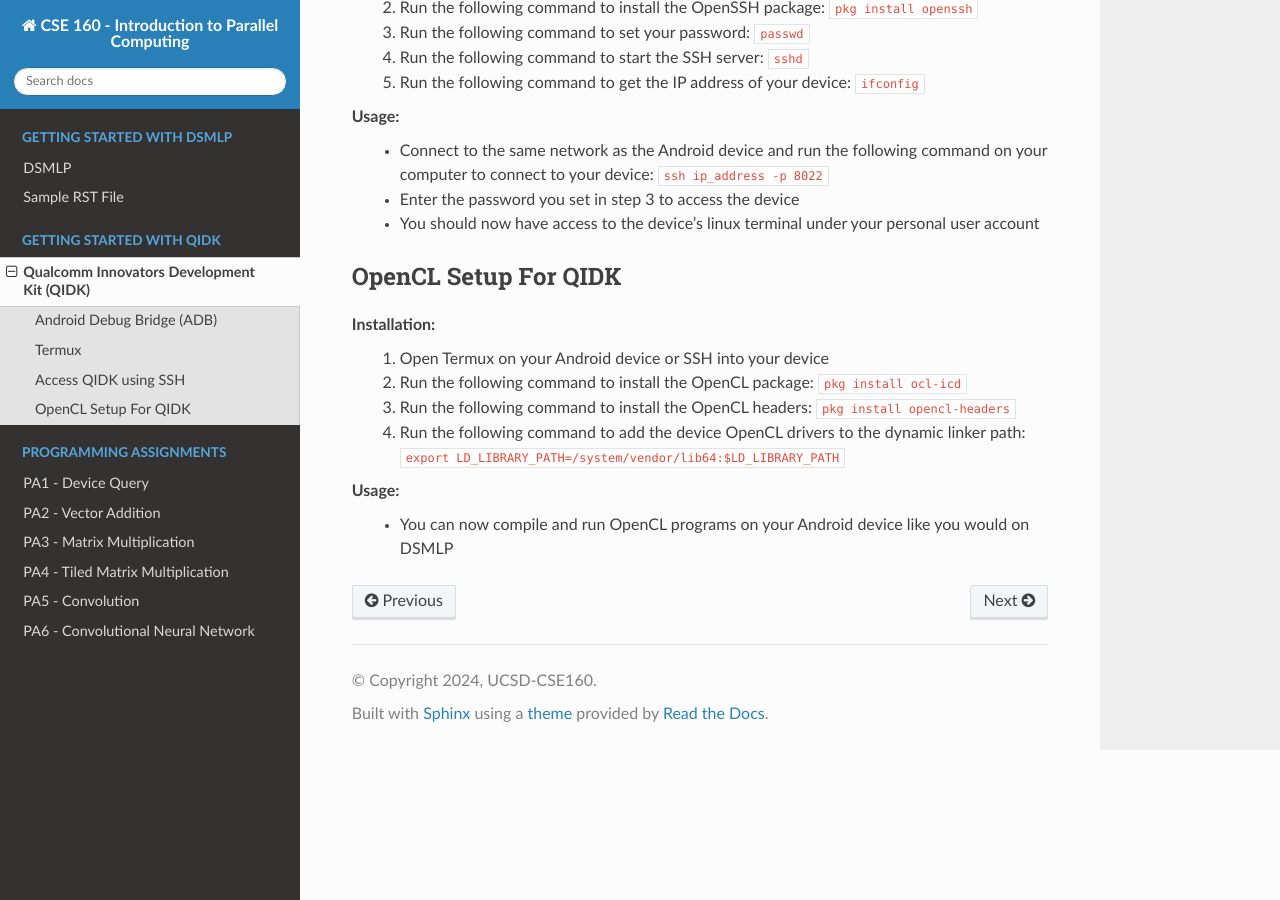
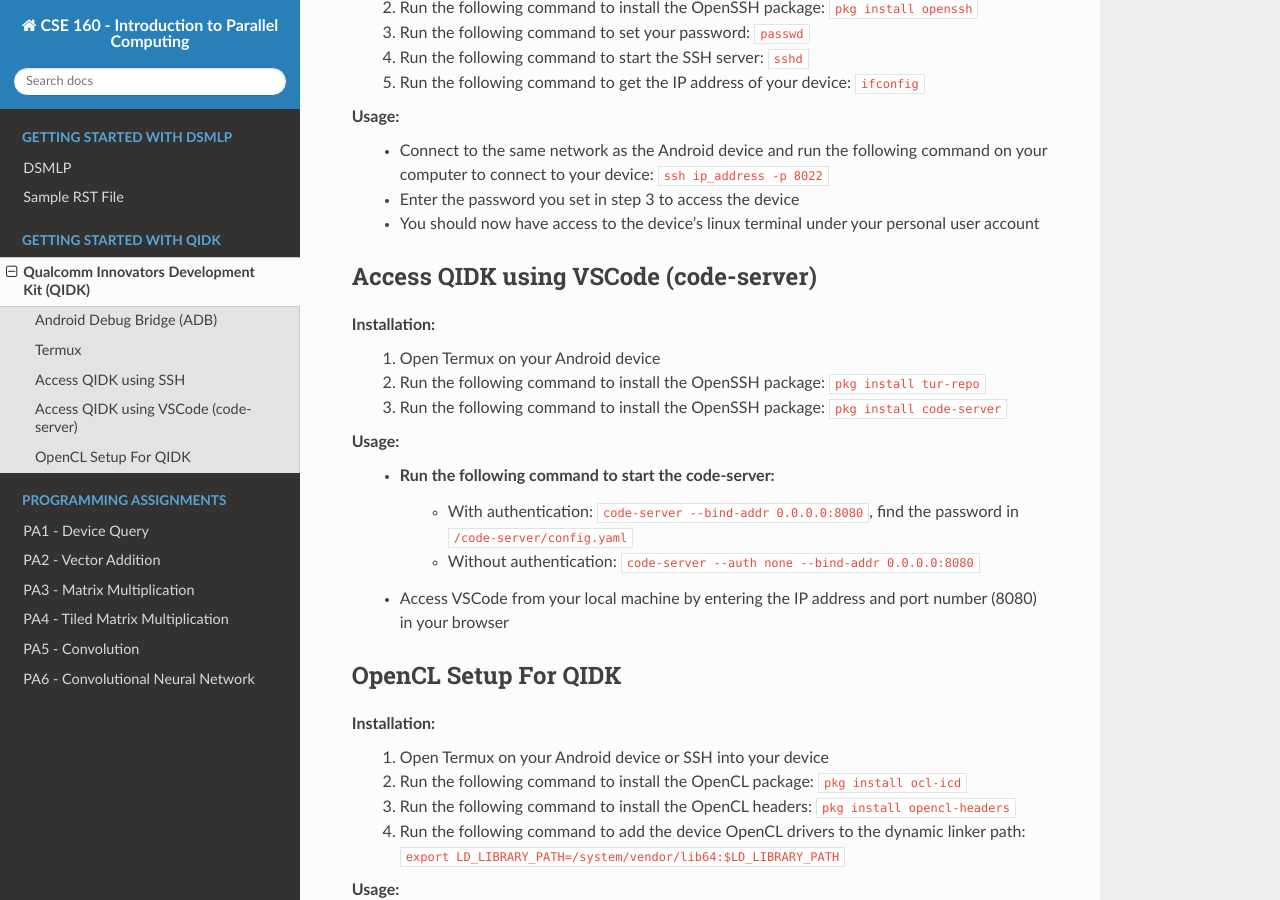
Before and after one commit to KastnerRG/cse160-docs, a Sphinx documentation site: the page built from docs/source/QIDK.rst, in a window 1280 px wide and 900 px high, scrolled down 925 px. Built offline with Sphinx 7.4.7 and the Read the Docs theme 2.0.0, drawn with Linux system fonts in a browser that asks for light colours; formulas are drawn with MathJax 3.

Commit message:
adding vscode instructions for qidk

```diff
--- a/docs/source/QIDK.rst
+++ b/docs/source/QIDK.rst
@@ -40,6 +40,18 @@
     - Enter the password you set in step 3 to access the device
     - You should now have access to the device's linux terminal under your personal user account
 
+Access QIDK using VSCode (code-server)
+^^^^^^^^^^^^^^^^^^^^^^^^^^^^^^^^^^^^^^
+Installation:
+    1. Open Termux on your Android device
+    2. Run the following command to install the OpenSSH package: :code:`pkg install tur-repo`
+    3. Run the following command to install the OpenSSH package: :code:`pkg install code-server`
+
+Usage:
+    - Run the following command to start the code-server:
+        - With authentication: :code:`code-server --bind-addr 0.0.0.0:8080`, find the password in :code:`/code-server/config.yaml`
+        - Without authentication: :code:`code-server --auth none --bind-addr 0.0.0.0:8080`
+    - Access VSCode from your local machine by entering the IP address and port number (8080) in your browser
 
 OpenCL Setup For QIDK
 ^^^^^^^^^^^^^^^^^^^^^
```
